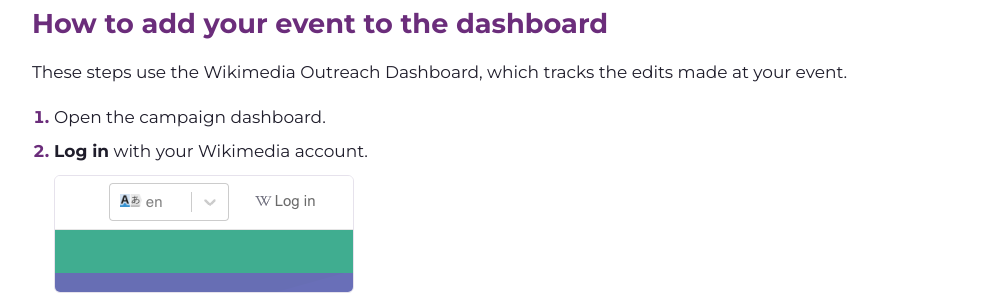
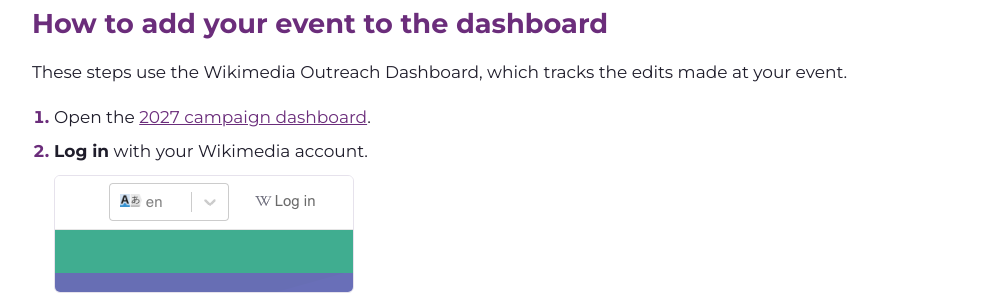
Before and after one commit to ELEMBridges/everybookitsreader, a Jekyll site: the page built from pages/en/events.md, in a window 1280 px wide. Shown: the part 834-1134 px from the top of the page, without its empty margins (144-1135 px from the left). Built offline with Jekyll 4.4.1, drawn with Linux system fonts in a browser that asks for light colours.

Commit message:
Link step 1 to the 2027 dashboard

```diff
--- a/pages/en/events.md
+++ b/pages/en/events.md
@@ -25,7 +25,7 @@ The team in Brazil runs #CadaLivroSeuPúblico on Portuguese Wikipedia, with its
 
 These steps use the Wikimedia Outreach Dashboard, which tracks the edits made at your event.
 
-1. Open the campaign dashboard.
+1. Open the [2027 campaign dashboard](https://outreachdashboard.wmflabs.org/campaigns/everybookitsreader_2027/overview).
 2. **Log in** with your Wikimedia account.
    ![The Log in link on the dashboard](/assets/uploads/2024/03/Screenshot-2024-03-18-at-9.39.46-AM.png)
 3. Select **Create Program +**.
```
